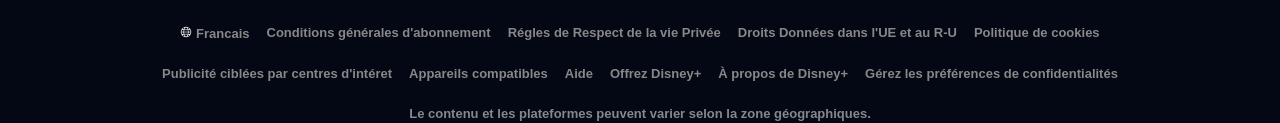
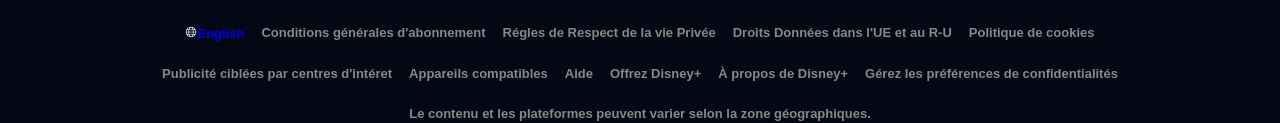
Before and after one commit to Ghost-Rouge/Projet_disney_Damien, a plain HTML site: page index.html in a window 1280 px wide. Shown: the part 4074-4197 px from the top of the page. Drawn offline with Linux system fonts and the light colour scheme.

Commit message:
Update index.html

```diff
--- a/index.html
+++ b/index.html
@@ -247,7 +247,7 @@
 
 
     <div class="ligne1">
-           <div class="excp1"><img src="logo-planete.png" width="12px" alt=""> <span class="">Francais</span></div>
+           <div class="excp1"><img src="logo-planete.png" width="12px" alt=""><a href="index-en.html"><span class="">English</span></a></div>
            <div>Conditions générales d'abonnement</div>
            <div>Régles de Respect de la vie Privée</div>
            <div>Droits Données dans l'UE et au R-U</div>
```
